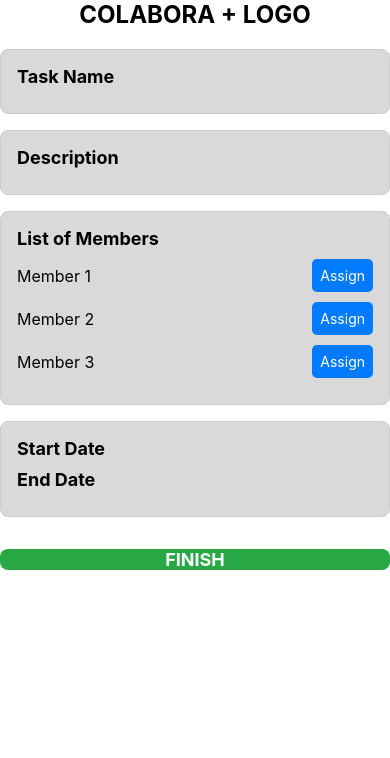
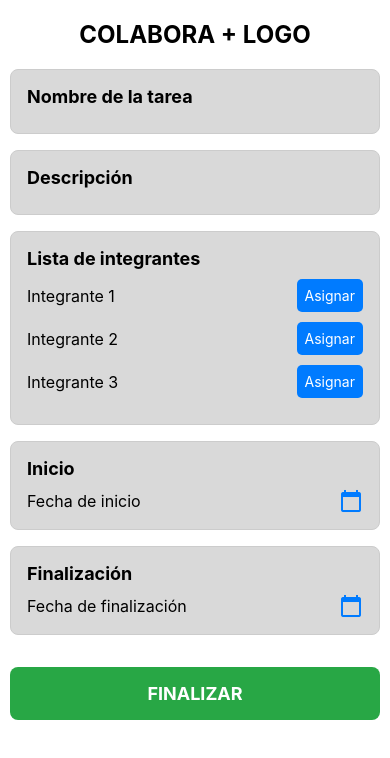
Before and after one commit to CharlyMoh/project-colabora-plus, a React Native app: screen / in a window 390 px wide. Shown: the top 758 px of the page. Built offline with nearby package versions, Linux system fonts and the light colour scheme.

Commit message:
last screen finished and some updates

```diff
--- a/src/screens/ProjectDetails.js
+++ b/src/screens/ProjectDetails.js
@@ -49,7 +49,8 @@ const styles = StyleSheet.create({
     title: {
         fontSize: 24,
         fontWeight: 'bold',
-        marginBottom: 16,
+        marginBottom: 20,
+        marginBlockStart: 20,
         textAlign: 'center',
     },
     subtitle: {
@@ -67,13 +68,15 @@ const styles = StyleSheet.create({
         borderRadius: 8,
         padding: 16,
         marginBottom: 16,
+        marginLeft:16,
+        marginRight: 16,
         backgroundColor: '#D9D9D9'
     },
     memberContainer: {
         flexDirection: 'row',
         justifyContent: 'space-between',
         alignItems: 'center',
-        backgroundColor: '#e0f7fa', // Color de fondo para cada integrante
+        backgroundColor: '#e0f7fa',
         padding: 10,
         borderRadius: 8,
         marginBottom: 8,
@@ -84,7 +87,7 @@ const styles = StyleSheet.create({
     },
     memberProgress: {
         fontSize: 16,
-        color: '#00796b', // Color del texto de progreso
+        color: '#00796b',
     },
 });
 
--- a/src/screens/TaskScreenAdmin.js
+++ b/src/screens/TaskScreenAdmin.js
@@ -1,65 +1,83 @@
 import React from 'react';
 import { SafeAreaView, View, Text, StyleSheet, TouchableOpacity } from 'react-native';
+import { MaterialIcons } from '@expo/vector-icons'; // Importar íconos
 
 const TaskDetailAdmin = () => {
     const members = [
-        { id: 1, name: 'Member 1' },
-        { id: 2, name: 'Member 2' },
-        { id: 3, name: 'Member 3' },
+        { id: 1, name: 'Integrante 1' },
+        { id: 2, name: 'Integrante 2' },
+        { id: 3, name: 'Integrante 3' },
     ];
 
     return (
         <SafeAreaView style={styles.container}>
+            {/* Título */}
             <Text style={styles.title}>COLABORA + LOGO</Text>
 
+            {/* Nombre de la tarea */}
             <View style={styles.box}>
-                <Text style={styles.subtitle}>Task Name</Text>
+                <Text style={styles.subtitle}>Nombre de la tarea</Text>
             </View>
 
-
+            {/* Descripción */}
             <View style={styles.box}>
-                <Text style={styles.subtitle}>Description</Text>
+                <Text style={styles.subtitle}>Descripción</Text>
             </View>
 
-
+            {/* Lista de integrantes */}
             <View style={styles.box}>
-                <Text style={styles.subtitle}>List of Members</Text>
+                <Text style={styles.subtitle}>Lista de integrantes</Text>
                 {members.map((member) => (
                     <View key={member.id} style={styles.memberRow}>
                         <Text style={styles.memberName}>{member.name}</Text>
                         <TouchableOpacity style={styles.assignButton}>
-                            <Text style={styles.buttonText}>Assign</Text>
+                            <Text style={styles.buttonText}>Asignar</Text>
                         </TouchableOpacity>
                     </View>
                 ))}
             </View>
 
-
+            {/* Inicio */}
             <View style={styles.box}>
-                <Text style={styles.subtitle}>Start Date</Text>
-                <Text style={styles.subtitle}>End Date</Text>
+                <Text style={styles.subtitle}>Inicio</Text>
+                <View style={styles.dateContainer}>
+                    <Text style={styles.dateText}>Fecha de inicio</Text>
+                    <MaterialIcons name="calendar-today" size={24} color="#007bff" />
+                </View>
             </View>
 
+            {/* Finalización */}
+            <View style={styles.box}>
+                <Text style={styles.subtitle}>Finalización</Text>
+                <View style={styles.dateContainer}>
+                    <Text style={styles.dateText}>Fecha de finalización</Text>
+                    <MaterialIcons name="calendar-today" size={24} color="#007bff" />
+                </View>
+            </View>
 
+            {/* Botón FINALIZAR */}
             <TouchableOpacity style={styles.finishButton}>
-                <Text style={styles.finishButtonText}>FINISH</Text>
+                <Text style={styles.finishButtonText}>FINALIZAR</Text>
             </TouchableOpacity>
         </SafeAreaView>
     );
 };
 
-// Styles
+// Estilos
 const styles = StyleSheet.create({
     container: {
         flex: 1,
         padding: 16,
         backgroundColor: '#fff',
+        marginLeft: 10,
+        marginRight: 10,
     },
     title: {
         fontSize: 24,
         fontWeight: 'bold',
         textAlign: 'center',
         marginBottom: 20,
+        marginTop: 20,
     },
     box: {
         borderWidth: 1,
@@ -92,8 +110,17 @@ const styles = StyleSheet.create({
         color: '#fff',
         fontSize: 14,
     },
+    dateContainer: {
+        flexDirection: 'row',
+        justifyContent: 'space-between',
+        alignItems: 'center',
+    },
+    dateText: {
+        fontSize: 16,
+    },
     finishButton: {
         backgroundColor: '#28a745',
+        padding: 16,
         borderRadius: 8,
         alignItems: 'center',
         marginTop: 16,
```
Also changed, not shown: src/screens/CalendarMenu.js (+28 -23 lines), src/screens/ProjectScreen.js (+127 -0 lines).
